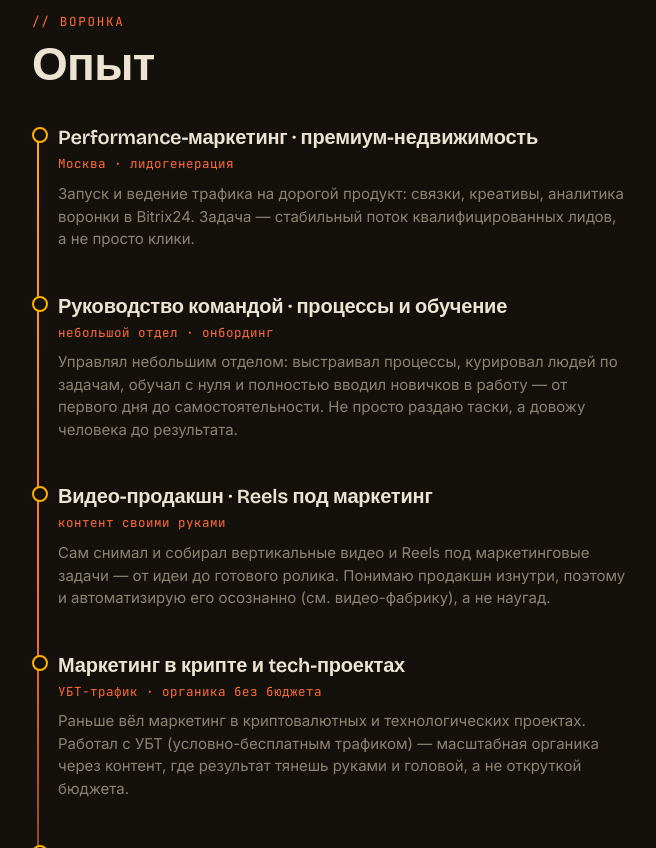
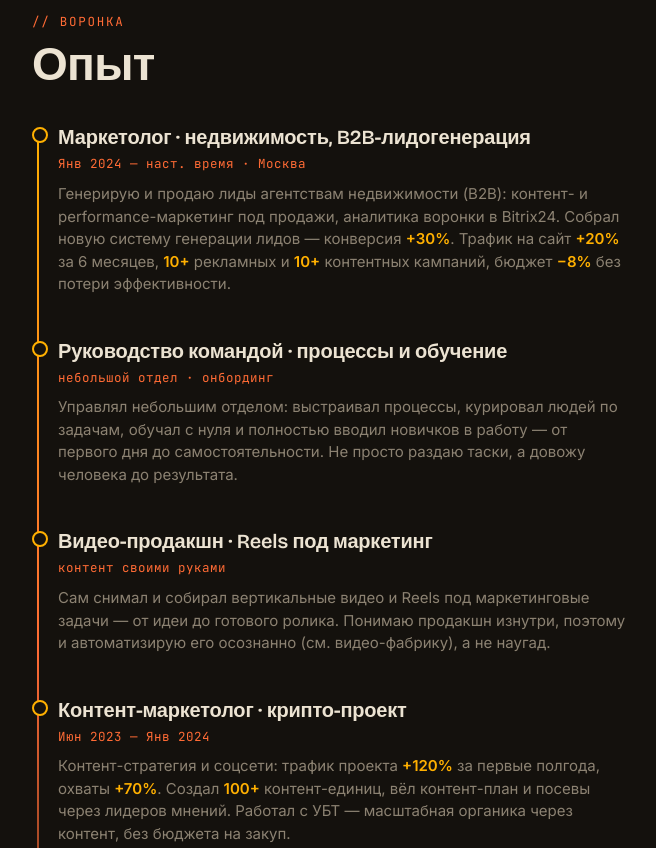
Before and after one commit to zerraxd7-byte/omwtsygCV, a plain HTML site: page index.html in a window 1280 px wide. Shown: the part 2400-3248 px from the top of the page, without its empty margins (72-728 px from the left). Drawn offline with nearby package versions, Linux system fonts and the light colour scheme.

Commit message:
Add files via upload

```diff
--- a/index.html
+++ b/index.html
@@ -139,6 +139,7 @@
   .stop .role{font-family:var(--display);font-weight:600;font-size:20px;letter-spacing:-.01em}
   .stop .org{font-family:var(--mono);font-size:12.5px;color:var(--ember);letter-spacing:.04em;margin:3px 0 9px}
   .stop p{color:var(--ash);max-width:60ch;font-size:15px}
+  .stop p b{color:var(--amber);font-weight:600}
 
   /* ---- stack ---- */
   .specs{display:grid;grid-template-columns:repeat(auto-fill,minmax(230px,1fr));gap:14px}
@@ -262,7 +263,7 @@
   <section id="about" class="about">
     <div class="sec-head reveal">// система</div>
     <h2 class="sec-title reveal">Один человек — целый отдел</h2>
-    <p class="reveal">Лил <b>performance-трафик и лиды на премиальную недвижимость Москвы</b> — там, где цена ошибки в связке измеряется миллионами. Параллельно разбирал рутину на части и собирал под неё автоматизации: <b>Telegram-боты, n8n-сценарии, сбор данных, связки с AI</b>. В итоге на выходе не «кампания» и не разовый инструмент, а работающая система, где трафик, квалификация лида и CRM соединены в один поток.</p>
+    <p class="reveal">~3 года в маркетинге, ядро — <b>B2B-лидогенерация</b>: генерирую и продаю лиды агентствам недвижимости. Веду контент- и performance-маркетинг и параллельно разбираю рутину на части, собирая под неё автоматизации: <b>Telegram-боты, n8n-сценарии, сбор данных, связки с AI</b>. В итоге на выходе не «кампания» и не разовый инструмент, а работающая система, где трафик, квалификация лида и CRM соединены в один поток.</p>
     <p class="aside reveal">Люблю доводить сложное до рабочего результата. Без «сделаю потом».</p>
   </section>
 
@@ -337,9 +338,9 @@
     <h2 class="sec-title reveal">Опыт</h2>
     <div class="track">
       <div class="stop reveal">
-        <div class="role">Performance-маркетинг · премиум-недвижимость</div>
-        <div class="org">Москва · лидогенерация</div>
-        <p>Запуск и ведение трафика на дорогой продукт: связки, креативы, аналитика воронки в Bitrix24. Задача — стабильный поток квалифицированных лидов, а не просто клики.</p>
+        <div class="role">Маркетолог · недвижимость, B2B-лидогенерация</div>
+        <div class="org">Янв 2024 — наст. время · Москва</div>
+        <p>Генерирую и продаю лиды агентствам недвижимости (B2B): контент- и performance-маркетинг под продажи, аналитика воронки в Bitrix24. Собрал новую систему генерации лидов — конверсия <b>+30%</b>. Трафик на сайт <b>+20%</b> за 6 месяцев, <b>10+</b> рекламных и <b>10+</b> контентных кампаний, бюджет <b>−8%</b> без потери эффективности.</p>
       </div>
       <div class="stop reveal">
         <div class="role">Руководство командой · процессы и обучение</div>
@@ -352,9 +353,9 @@
         <p>Сам снимал и собирал вертикальные видео и Reels под маркетинговые задачи — от идеи до готового ролика. Понимаю продакшн изнутри, поэтому и автоматизирую его осознанно (см. видео-фабрику), а не наугад.</p>
       </div>
       <div class="stop reveal">
-        <div class="role">Маркетинг в крипте и tech-проектах</div>
-        <div class="org">УБТ-трафик · органика без бюджета</div>
-        <p>Раньше вёл маркетинг в криптовалютных и технологических проектах. Работал с УБТ (условно-бесплатным трафиком) — масштабная органика через контент, где результат тянешь руками и головой, а не откруткой бюджета.</p>
+        <div class="role">Контент-маркетолог · крипто-проект</div>
+        <div class="org">Июн 2023 — Янв 2024</div>
+        <p>Контент-стратегия и соцсети: трафик проекта <b>+120%</b> за первые полгода, охваты <b>+70%</b>. Создал <b>100+</b> контент-единиц, вёл контент-план и посевы через лидеров мнений. Работал с УБТ — масштабная органика через контент, без бюджета на закуп.</p>
       </div>
       <div class="stop reveal">
         <div class="role">Фриланс · автоматизация под ключ</div>
```
